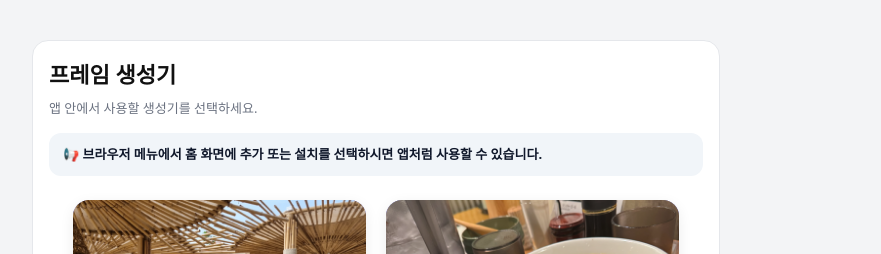
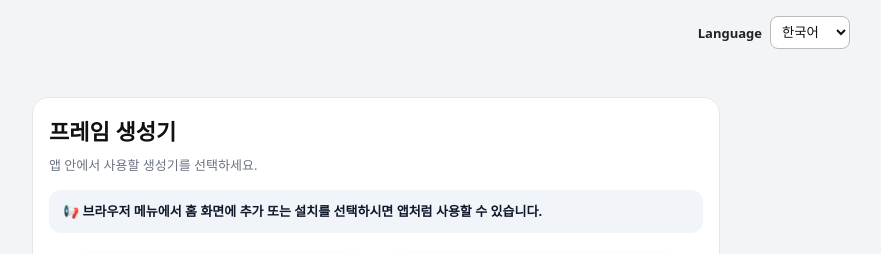
Before and after one commit to Lucy-Min/Frrrrame, a plain HTML site: page public/index.html in a window 1280 px wide. Shown: the top 254 px of the page, without its empty margins (264-1145 px from the left). Drawn offline with Linux system fonts and the light colour scheme.

Commit message:
feat: add bilingual UI support and update documentation

```diff
--- a/public/index.html
+++ b/public/index.html
@@ -141,16 +141,16 @@
       <p class="sub">앱 안에서 사용할 생성기를 선택하세요.</p>
 
       <div class="meta" id="pwaHint" style="display:none;">
-        📢 브라우저 메뉴에서 <b>홈 화면에 추가</b> 또는 <b>설치</b>를 선택하시면 앱처럼 사용할 수 있습니다.
+        📢 브라우저 메뉴에서 홈 화면에 추가 또는 설치를 선택하시면 앱처럼 사용할 수 있습니다.
       </div>
 
       <main class="selector">
-        <a href="/gmap.html" class="gen-card">
+        <a href="./gmap.html" class="gen-card">
           <img src="images/example-gmap.png" alt="구글맵 생성기 예시">
           <div class="gen-label">구글맵 프레임</div>
         </a>
 
-        <a href="/youtube.html" class="gen-card">
+        <a href="./youtube.html" class="gen-card">
           <img src="images/example-youtube.png" alt="유튜브 생성기 예시">
           <div class="gen-label">유튜브 프레임</div>
         </a>
@@ -182,5 +182,6 @@
       }
     })();
   </script>
+ <script src="./ui-i18n.js" defer></script>
 </body>
 </html>
--- /dev/null
+++ b/public/ui-i18n.js
@@ -0,0 +1,127 @@
+/* Frrrrame UI localization (independent of canvas/output language). */
+(() => {
+  'use strict';
+  const translations = {
+    '프레임 생성기':'Frame Generator',
+    '앱 안에서 사용할 생성기를 선택하세요.':'Choose a frame generator to get started.',
+    '구글맵 프레임':'Google Maps-style Frame',
+    '유튜브 프레임':'YouTube-style Frame',
+    '구글맵 생성기 예시':'Google Maps-style frame example',
+    '유튜브 생성기 예시':'YouTube-style frame example',
+    '홈 화면에 추가':'Add to Home Screen', '설치':'Install',
+    '처음으로':'Home', '구글맵st 프레임 생성기':'Google Maps-style Frame Generator',
+    '유튜브st 프레임 생성기':'YouTube-style Frame Generator',
+    '패치노트':'Release Notes','패치노트 보기':'View release notes',
+    '이미지 또는 영상을 선택해 구글맵 느낌의 프레임을 생성합니다.':'Create a Google Maps-style frame from an image or video.',
+    '이미지 또는 영상을 선택해 유튜브 느낌의 프레임을 생성합니다.':'Create a YouTube-style frame from an image or video.',
+    '모드':'Mode', '이미지':'Image', '영상':'Video',
+    '이미지 파일':'Image file','영상 파일':'Video file',
+    '장소명':'Place name', '별점 (비우면 랜덤)':'Rating (leave blank for random)',
+    '리뷰수 (비우면 랜덤)':'Number of reviews (leave blank for random)',
+    '카테고리':'Category', '이미지 속 언어':'Language in generated frame',
+    '한국어':'Korean', '이미지 생성하기':'Generate image', '이미지 저장':'Download image',
+    '완성!':'Done!', '“이미지 저장” 버튼으로 PNG를 저장하세요.':'Click “Download image” to save the PNG.',
+    '영상 편집 (최대 7초)':'Video editing (up to 7 seconds)',
+    '재생':'Play', '일시정지':'Pause',
+    '시작 지점 (초)':'Start time (seconds)',
+    '길이 (초, 최대 7초)':'Length (seconds, max 7)',
+    '영상 생성하기':'Generate video',
+    '첫 생성 시 시간이 걸릴 수 있습니다.':'The first render may take a little longer.',
+    '미리보기':'Preview', '동영상 저장 (MP4)':'Download video (MP4)',
+    '댓글 작성자 프로필 이미지 (선택)':'Comment author profile image (optional)',
+    '닉네임':'Username',
+    'n시간 전 (비우면 1~10 랜덤)':'Hours ago (leave blank for random 1–10)',
+    '좋아요 수 (비우면 랜덤)':'Number of likes (leave blank for random)',
+    '댓글내용':'Comment',
+    '예: 인천공항':'e.g., Incheon Airport', '예: 3.4':'e.g., 3.4',
+    '예: 58':'e.g., 58', '예: Airport':'e.g., Airport',
+    '예: user123':'e.g., user123', '예: 2':'e.g., 2',
+    '예: 4K 또는 128':'e.g., 4K or 128', '예: 와 쩐다..':'e.g., This is amazing!',
+    '브라우저 메뉴에서 홈 화면에 추가 또는 설치를 선택하시면 앱처럼 사용할 수 있습니다.':
+    'To install Frrrrame as an app, select "Add to Home Screen" or "Install" from your browser menu.'
+  };
+  const uiLabel = {ko:'Language',en:'Language'};
+  const reverse = Object.fromEntries(Object.entries(translations).map(([k,v])=>[v,k]));
+  const initial = (()=>{try{return localStorage.getItem('frrrrame-ui-lang')==='en'?'en':'ko'}catch{return 'ko'}})();
+  let language = initial;
+  const stored = new WeakMap();
+  let updating = false;
+  function translate(raw) {
+    if (!raw.trim()) return raw;
+    let result = raw;
+    if (language === 'en') {
+      // Replace longer strings first: avoid translating words inside larger sentences.
+      for (const [ko, en] of Object.entries(translations).sort((a,b)=>b[0].length-a[0].length))
+        result = result.replaceAll(ko,en);
+    }
+    return result;
+  }
+  function apply(root=document.body){
+    if(!root||updating)return;
+    updating=true;
+    try {
+      const walker=document.createTreeWalker(root,NodeFilter.SHOW_TEXT,{acceptNode(node){
+        if(!node.parentElement||node.parentElement.closest('script,style,textarea,[data-no-i18n]'))return NodeFilter.FILTER_REJECT;
+        return NodeFilter.FILTER_ACCEPT;
+      }});
+      while(walker.nextNode()){
+        const node=walker.currentNode;
+        if(!stored.has(node))stored.set(node,node.textContent);
+        const original=stored.get(node);
+        const nextText = language === 'en' ? translate(original) : original;
+        if (node.textContent !== nextText) node.textContent = nextText;
+      }
+      root.querySelectorAll?.('[placeholder],[title],[aria-label],[alt]').forEach(el=>{
+        for(const attr of ['placeholder','title','aria-label','alt']){
+          if(!el.hasAttribute(attr))continue;
+          const key='data-i18n-original-'+attr;
+          if(!el.hasAttribute(key))el.setAttribute(key,el.getAttribute(attr));
+          const original=el.getAttribute(key);
+          const nextValue = language === 'en' ? translate(original) : original;
+          if (el.getAttribute(attr) !== nextValue) el.setAttribute(attr,nextValue);
+        }
+      });
+      document.documentElement.lang=language;
+      document.title=language==='en'?(document.title==='프레임 생성기'?'Frame Generator':document.title==='유튜브st 프레임 생성기'?'YouTube-style Frame Generator':document.title==='googlemap_custom'?'Google Maps-style Frame Generator':document.title):document.title;
+      const selector=document.querySelector('#siteLanguageSelector');
+      if(selector){selector.value=language;selector.setAttribute('aria-label',uiLabel[language]);}
+      const label=document.querySelector('#siteLanguageLabel');
+      if(label)label.textContent=uiLabel[language];
+    } finally {updating=false;}
+  }
+  function init(){
+    const bar=document.createElement('div');bar.id='siteLanguageBar';
+    bar.style.cssText='display:flex;justify-content:flex-end;align-items:center;gap:8px;padding:8px 16px;max-width:980px;margin:8px auto 0;font:600 13px system-ui,sans-serif;color:#222';
+    bar.innerHTML='<label id="siteLanguageLabel" for="siteLanguageSelector"></label><select id="siteLanguageSelector" style="padding:7px;border:1px solid #bbb;border-radius:8px;background:white;color:#111"><option value="ko">한국어</option><option value="en">English</option></select>';
+    document.body.prepend(bar);
+    document.querySelector('#siteLanguageSelector').addEventListener('change',e=>{
+      language=e.target.value;try{localStorage.setItem('frrrrame-ui-lang',language)}catch{}
+      apply();
+    });
+    apply();
+    // Track newly inserted UI nodes; do not alter canvas output or video content.
+    // Only process newly inserted elements, never translation-produced text mutations.
+    const observer = new MutationObserver(changes => {
+      if (updating) return;
+      for (const change of changes) {
+        for (const node of change.addedNodes) {
+          if (node.nodeType === Node.ELEMENT_NODE && !node.closest('[data-no-i18n], #siteLanguageBar')) {
+            apply(node);
+          }
+        }
+      }
+    });
+    observer.observe(document.body, {subtree:true, childList:true});
+  }
+  console.log('[Frrrrame] i18n script loaded');
+
+  if (document.readyState === 'loading') {
+    document.addEventListener('DOMContentLoaded', () => {
+      console.log('[Frrrrame] DOM ready, initializing');
+      init();
+    }, { once: true });
+  } else {
+    console.log('[Frrrrame] Initializing immediately');
+    init();
+  }
+})();
```
Also changed, not shown: public/gmap.html (+1 -0 lines), public/youtube.html (+1 -0 lines), 1 other file.
